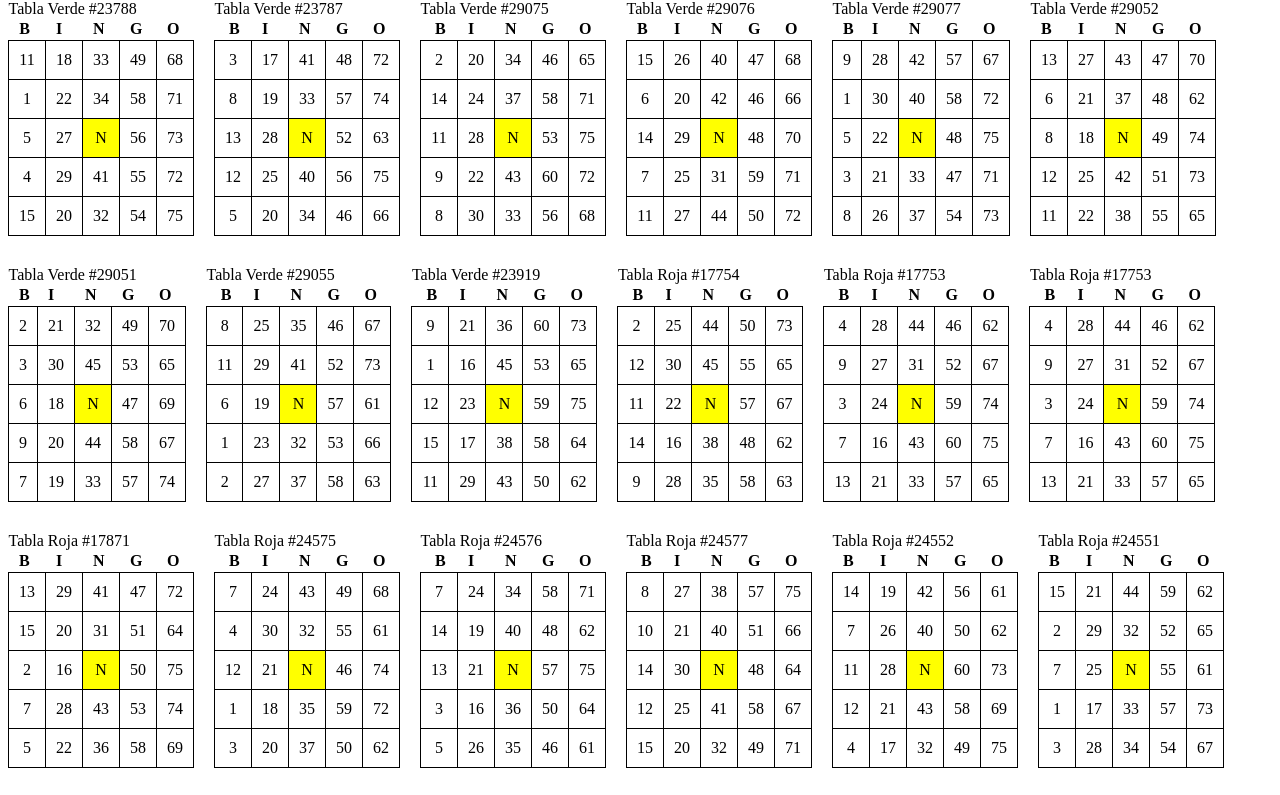
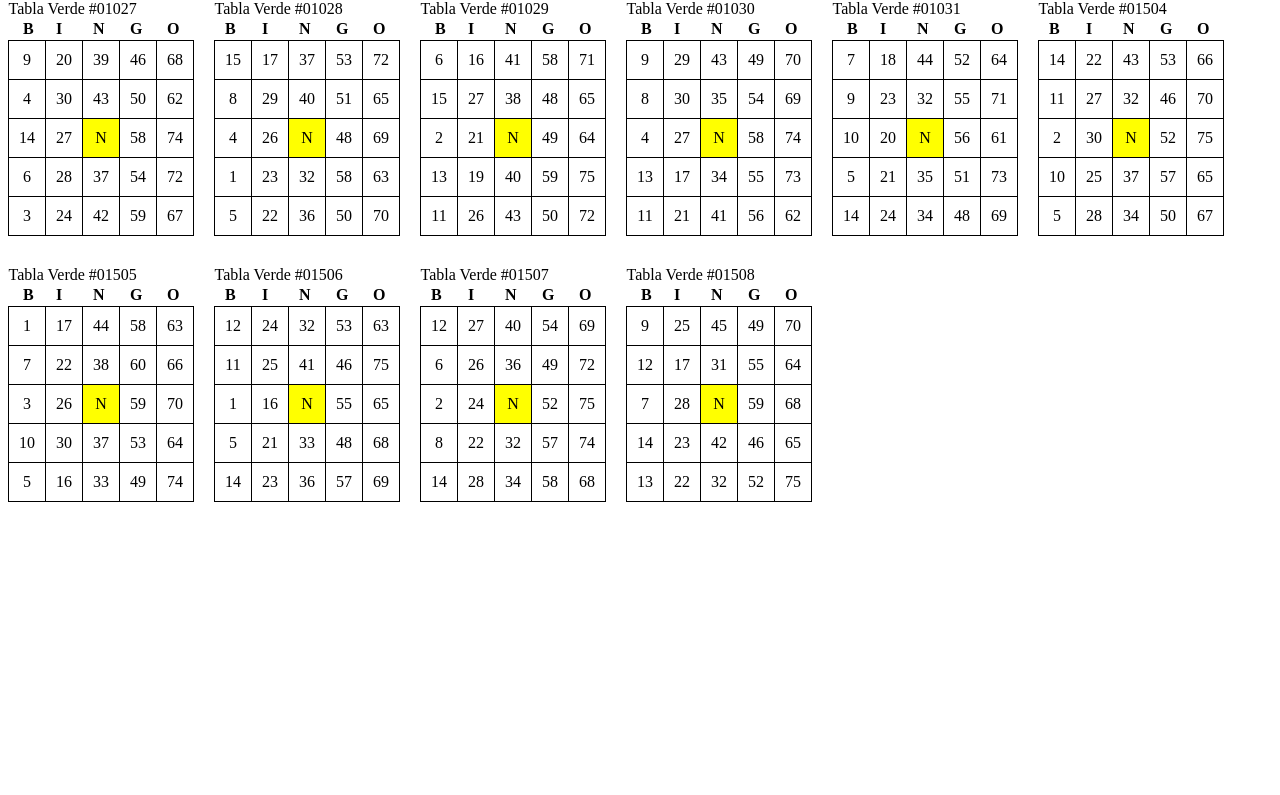
Before and after one commit to kincasasbuenas/bingo, a plain HTML site: page index.html in a window 1280 px wide. Shown: the part 227-1022 px from the top of the page. After the commit the page ends 800 px from the top, so only its background shows below. Drawn offline with Linux system fonts and the light colour scheme.

Commit message:
feat: bingo 2025 PN

```diff
--- a/index.html
+++ b/index.html
@@ -36,7 +36,7 @@
                 <input type="radio" name="color" value="azul"> Azul
             </label>
             <label>
-                <input type="radio" name="color" value="morada"> Morada
+                <input type="radio" name="color" value="naranja"> Naranja
             </label>
             <label>
                 <input type="radio" name="color" value="todo" checked> Todo
--- a/index.js
+++ b/index.js
@@ -14,390 +14,115 @@ if (!storedFilter) {
 // Definir arrays de bingo
 const bingoBoards = [
 	{
-		title: "Tabla Verde #23788",
+		title: "Tabla Verde #01027",
 		color: "verde",
 		board: [
-			[11, 18, 33, 49, 68],
-			[1, 22, 34, 58, 71],
-			[5, 27, "FREE", 56, 73],
-			[4, 29, 41, 55, 72],
-			[15, 20, 32, 54, 75]
+			[9,20,39,46,68],
+			[4,30,43,50,62],
+			[14,27, "FREE", 58, 74],
+			[6,28,37,54,72],
+			[3,24,42,59,67]
 		]
 	},
 	{
-		title: "Tabla Verde #23787",
+		title: "Tabla Verde #01028",
 		color: "verde",
 		board: [
-			[3, 17, 41, 48, 72],
-			[8, 19, 33, 57, 74],
-			[13, 28, "FREE", 52, 63],
-			[12, 25, 40, 56, 75],
-			[5, 20, 34, 46, 66]
+			[15, 17, 37, 53, 72],
+			[8, 29 ,40, 51, 65],
+			[4, 26, "FREE", 48, 69],
+			[1, 23, 32, 58, 63],
+			[5, 22, 36, 50, 70]
 		]
 	},
 	{
-		title: "Tabla Verde #29075",
+		title: "Tabla Verde #01029",
 		color: "verde",
 		board: [
-			[2, 20, 34, 46, 65],
-			[14, 24, 37, 58, 71],
-			[11, 28, "FREE", 53, 75],
-			[9, 22, 43, 60, 72],
-			[8, 30, 33, 56, 68]
+			[6, 16, 41, 58, 71],
+			[15, 27, 38, 48, 65],
+			[2, 21, "FREE", 49, 64],
+			[13, 19, 40, 59, 75],
+			[11, 26, 43, 50, 72]
 		]
 	},
 	{
-		title: "Tabla Verde #29076",
+		title: "Tabla Verde #01030",
 		color: "verde",
 		board: [
-			[15, 26, 40, 47, 68],
-			[6, 20, 42, 46, 66],
-			[14, 29, "FREE", 48, 70],
-			[7, 25, 31, 59, 71],
-			[11, 27, 44, 50, 72]
+			[9, 29, 43, 49, 70],
+			[8, 30, 35, 54, 69],
+			[4, 27, "FREE", 58, 74],
+			[13, 17, 34, 55, 73],
+			[11, 21, 41, 56, 62]
 		]
 	},
 	{
-		title: "Tabla Verde #29077",
+		title: "Tabla Verde #01031",
 		color: "verde",
 		board: [
-			[9, 28, 42, 57, 67],
-			[1, 30, 40, 58, 72],
-			[5, 22, "FREE", 48, 75],
-			[3, 21, 33, 47, 71],
-			[8, 26, 37, 54, 73]
+			[7, 18, 44, 52, 64],
+			[9, 23, 32, 55, 71],
+			[10, 20, "FREE", 56, 61],
+			[5, 21, 35, 51, 73],
+			[14, 24, 34, 48, 69]
 		]
 	},
 	{
-		title: "Tabla Verde #29052",
-		color: "verde",
+		title: "Tabla Verde #01504",
+		color: "naranja",
 		board: [
-			[13, 27, 43, 47, 70],
-			[6, 21, 37, 48, 62],
-			[8, 18, "FREE", 49, 74],
-			[12, 25, 42, 51, 73],
-			[11, 22, 38, 55, 65]
+			[14, 22, 43, 53, 66],
+			[11, 27, 32, 46, 70],
+			[2, 30, "FREE", 52, 75],
+			[10, 25, 37, 57, 65],
+			[5, 28, 34, 50, 67]
 		]
 	},
 	{
-		title: "Tabla Verde #29051",
-		color: "verde",
+		title: "Tabla Verde #01505",
+		color: "naranja",
 		board: [
-			[2, 21, 32, 49, 70],
-			[3, 30, 45, 53, 65],
-			[6, 18, "FREE", 47, 69],
-			[9, 20, 44, 58, 67],
-			[7, 19, 33, 57, 74]
+			[1, 17, 44, 58, 63],
+			[7, 22, 38, 60, 66],
+			[3, 26, "FREE", 59, 70],
+			[10, 30, 37, 53, 64],
+			[5, 16, 33, 49, 74]
 		]
 	},
 	{
-		title: "Tabla Verde #29055",
-		color: "verde",
+		title: "Tabla Verde #01506",
+		color: "naranja",
 		board: [
-			[8, 25, 35, 46, 67],
-			[11, 29, 41, 52, 73],
-			[6, 19, "FREE", 57, 61],
-			[1, 23, 32, 53, 66],
-			[2, 27, 37, 58, 63]
+			[12, 24, 32, 53, 63],
+			[11, 25, 41, 46, 75],
+			[1, 16, "FREE", 55, 65],
+			[5, 21, 33, 48, 68],
+			[14, 23, 36, 57, 69]
 		]
 	},
 	{
-		title: "Tabla Verde #23919",
-		color: "verde",
+		title: "Tabla Verde #01507",
+		color: "naranja",
 		board: [
-			[9, 21, 36, 60, 73],
-			[1, 16, 45, 53, 65],
-			[12, 23, "FREE", 59, 75],
-			[15, 17, 38, 58, 64],
-			[11, 29, 43, 50, 62]
+			[12, 27, 40, 54, 69],
+			[6, 26, 36, 49, 72],
+			[2, 24, "FREE", 52, 75],
+			[8, 22, 32, 57, 74],
+			[14, 28, 34, 58, 68]
 		]
 	},
 	{
-		title: "Tabla Roja #17754",
-		color: "roja",
+		title: "Tabla Verde #01508",
+		color: "naranja",
 		board: [
-			[2, 25, 44, 50, 73],
-			[12, 30, 45, 55, 65],
-			[11, 22, "FREE", 57, 67],
-			[14, 16, 38, 48, 62],
-			[9, 28, 35, 58, 63]
+			[9, 25, 45, 49, 70],
+			[12, 17, 31, 55, 64],
+			[7, 28, "FREE", 59, 68],
+			[14, 23, 42, 46, 65],
+			[13, 22, 32, 52, 75]
 		]
 	},
-	{
-		title: "Tabla Roja #17753",
-		color: "roja",
-		board: [
-			[4, 28, 44, 46, 62],
-			[9, 27, 31, 52, 67],
-			[3, 24, "FREE", 59, 74],
-			[7, 16, 43, 60, 75],
-			[13, 21, 33, 57, 65]
-		]
-	},
-	{
-		title: "Tabla Roja #17753",
-		color: "roja",
-		board: [
-			[4, 28, 44, 46, 62],
-			[9, 27, 31, 52, 67],
-			[3, 24, "FREE", 59, 74],
-			[7, 16, 43, 60, 75],
-			[13, 21, 33, 57, 65]
-		]
-	},
-	{
-		title: "Tabla Roja #17871",
-		color: "roja",
-		board: [
-			[13, 29, 41, 47, 72],
-			[15, 20, 31, 51, 64],
-			[2, 16, "FREE", 50, 75],
-			[7, 28, 43, 53, 74],
-			[5, 22, 36, 58, 69]
-		]
-	},
-	{
-		title: "Tabla Roja #24575",
-		color: "roja",
-		board: [
-			[7, 24, 43, 49, 68],
-			[4, 30, 32, 55, 61],
-			[12, 21, "FREE", 46, 74],
-			[1, 18, 35, 59, 72],
-			[3, 20, 37, 50, 62]
-		]
-	},
-	{
-		title: "Tabla Roja #24576",
-		color: "roja",
-		board: [
-			[7, 24, 34, 58, 71],
-			[14, 19, 40, 48, 62],
-			[13, 21, "FREE", 57, 75],
-			[3, 16, 36, 50, 64],
-			[5, 26, 35, 46, 61]
-		]
-	},
-	{
-		title: "Tabla Roja #24577",
-		color: "roja",
-		board: [
-			[8, 27, 38, 57, 75],
-			[10, 21, 40, 51, 66],
-			[14, 30, "FREE", 48, 64],
-			[12, 25, 41, 58, 67],
-			[15, 20, 32, 49, 71]
-		]
-	},
-	{
-		title: "Tabla Roja #24552",
-		color: "roja",
-		board: [
-			[14, 19, 42, 56, 61],
-			[7, 26, 40, 50, 62],
-			[11, 28, "FREE", 60, 73],
-			[12, 21, 43, 58, 69],
-			[4, 17, 32, 49, 75]
-		]
-	},
-	{
-		title: "Tabla Roja #24551",
-		color: "roja",
-		board: [
-			[15, 21, 44, 59, 62],
-			[2, 29, 32, 52, 65],
-			[7, 25, "FREE", 55, 61],
-			[1, 17, 33, 57, 73],
-			[3, 28, 34, 54, 67]
-		]
-	},
-	{
-		title: "Tabla Roja #24555",
-		color: "roja",
-		board: [
-			[5, 23, 34, 58, 70],
-			[6, 29, 39, 49, 61],
-			[1, 19, "FREE", 47, 63],
-			[10, 26, 36, 57, 65],
-			[14, 16, 45, 60, 69]
-		]
-	},
-	{
-		title: "Tabla Morada #21648",
-		color: "morada",
-		board: [
-			[11, 20, 41, 60, 68],
-			[1, 16, 39, 46, 73],
-			[6, 17, "FREE", 54, 67],
-			[15, 24, 42, 50, 66],
-			[10, 22, 43, 57, 62]
-		]
-	},
-	{
-		title: "Tabla Morada #21647",
-		color: "morada",
-		board: [
-			[15, 18, 36, 57, 69],
-			[3, 27, 39, 50, 72],
-			[6, 21, "FREE", 59, 71],
-			[1, 22, 43, 56, 63],
-			[2, 26, 37, 52, 64]
-		]
-	},
-	{
-		title: "Tabla Morada #27575",
-		color: "morada",
-		board: [
-			[8, 25, 35, 54, 62],
-			[11, 26, 38, 50, 74],
-			[4, 23, "FREE", 52, 73],
-			[14, 19, 45, 46, 66],
-			[6, 17, 36, 49, 70]
-		]
-	},
-	{
-		title: "Tabla Morada #27576",
-		color: "morada",
-		board: [
-			[14, 17, 36, 56, 62],
-			[12, 24, 41, 60, 75],
-			[7, 27, "FREE", 46, 64],
-			[1, 29, 38, 52, 68],
-			[13, 25, 45, 51, 65]
-		]
-	},
-	{
-		title: "Tabla Morada #27577",
-		color: "morada",
-		board: [
-			[9, 16, 31, 51, 63],
-			[4, 30, 44, 46, 74],
-			[5, 17, "FREE", 52, 67],
-			[1, 28, 33, 48, 72],
-			[10, 26, 42, 54, 61]
-		]
-	},
-	{
-		title: "Tabla Morada #27552",
-		color: "morada",
-		board: [
-			[15, 20, 35, 47, 71],
-			[14, 26, 39, 58, 69],
-			[4, 18, "FREE", 51, 64],
-			[6, 22, 31, 60, 75],
-			[13, 16, 44, 57, 63]
-		]
-	},
-	{
-		title: "Tabla Morada #27551",
-		color: "morada",
-		board: [
-			[5, 24, 43, 57, 71],
-			[12, 30, 40, 48, 62],
-			[4, 28, "FREE", 59, 74],
-			[11, 20, 32, 52, 64],
-			[8, 16, 38, 55, 66]
-		]
-	},
-	{
-		title: "Tabla Morada #27555",
-		color: "morada",
-		board: [
-			[3, 16, 38, 48, 73],
-			[1, 26, 45, 51, 71],
-			[10, 20, "FREE", 55, 70],
-			[11, 29, 39, 60, 74],
-			[5, 19, 32, 59, 72]
-		]
-	},
-	{
-		title: "Tabla Azul #27555",
-		color: "azul",
-		board: [
-			[15, 27, 33, 57, 61],
-			[1, 26, 31, 54, 63],
-			[10, 20, "FREE", 48, 65],
-			[6, 17, 42, 49, 62],
-			[4, 16, 39, 60, 72]
-		]
-	},
-	{
-		title: "Tabla Azul #19622",
-		color: "azul",
-		board: [
-			[1, 21, 41, 54, 73],
-			[6, 26, 31, 50, 74],
-			[8, 25, "FREE", 58, 62],
-			[11, 20, 30, 49, 67],
-			[10, 19, 33, 48, 66]
-		]
-	},
-	{
-		title: "Tabla Azul #26055",
-		color: "azul",
-		board: [
-			[9, 27, 37, 59, 71],
-			[7, 20, 31, 53, 62],
-			[15, 30, "FREE", 57, 72],
-			[6, 17, 36, 60, 74],
-			[13, 21, 34, 52, 66]
-		]
-	},
-	{
-		title: "Tabla Azul #26075",
-		color: "azul",
-		board: [
-			[7, 22, 40, 54, 65],
-			[6, 25, 36, 58, 70],
-			[1, 18, "FREE", 47, 69],
-			[13, 16, 38, 55, 68],
-			[14, 29, 39, 56, 73]
-		]
-	},
-	{
-		title: "Tabla Azul #26076",
-		color: "azul",
-		board: [
-			[8, 29, 45, 60, 72],
-			[15, 28, 37, 50, 62],
-			[6, 19, "FREE", 52, 71],
-			[10, 20, 39, 49, 69],
-			[3, 22, 31, 59, 70]
-		]
-	},
-	{
-		title: "Tabla Azul #26077",
-		color: "azul",
-		board: [
-			[10, 26, 40, 54, 72],
-			[9, 20, 36, 46, 63],
-			[8, 29, "FREE", 58, 61],
-			[1, 21, 44, 53, 62],
-			[4, 19, 41, 56, 68]
-		]
-	},
-	{
-		title: "Tabla Azul #26052",
-		color: "azul",
-		board: [
-			[7, 30, 43, 60, 61],
-			[1, 24, 40, 49, 73],
-			[4, 28, "FREE", 55, 62],
-			[8, 16, 36, 47, 66],
-			[11, 26, 42, 52, 63]
-		]
-	},
-	{
-		title: "Tabla Azul #26051",
-		color: "azul",
-		board: [
-			[1, 25, 42, 54, 71],
-			[15, 21, 36, 59, 65],
-			[13, 30, "FREE", 56, 72],
-			[9, 24, 41, 58, 75],
-			[8, 18, 35, 50, 74]
-		]
-	}
 ];
 
 // Función para crear una tabla de bingo en HTML con clases
```
